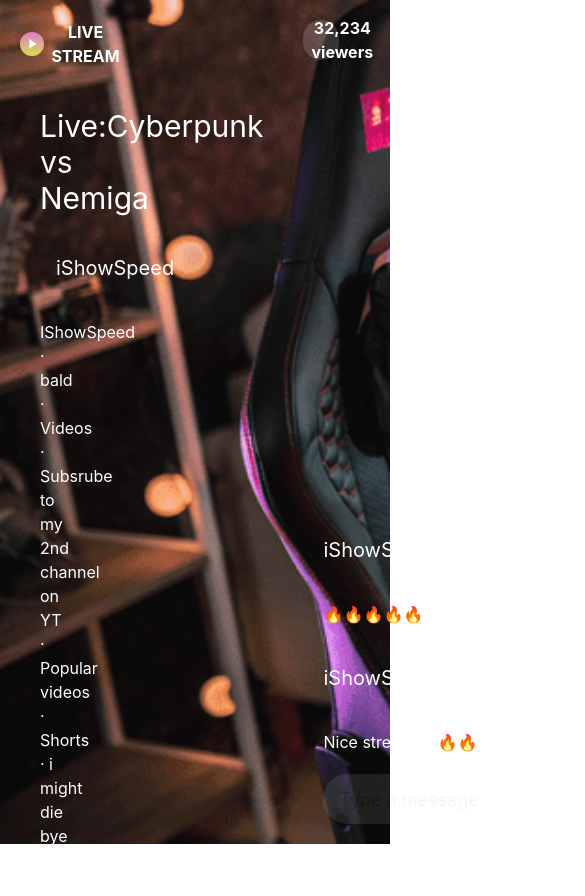
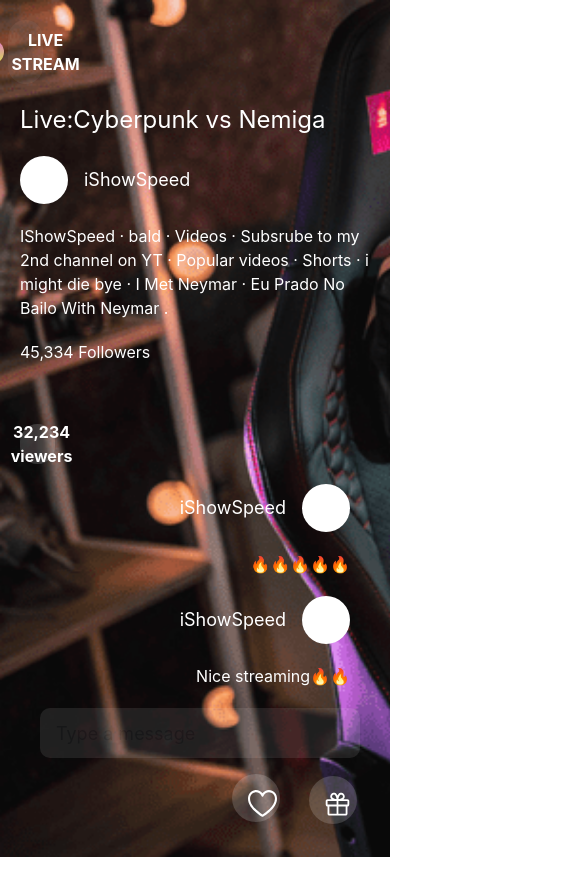
Before and after one commit to Mikepn02/live-streaming-platform, a React (Create React App) app: page /livestream in a window 390 px wide. Shown: the top 896 px of the page, 585 px wide, since content can reach past the window. After the commit the page ends 857 px from the top, so only its background shows below. Built offline with nearby package versions, Linux system fonts and the light colour scheme.

Commit message:
add challenge content

```diff
--- a/src/pages/dashboard-content/Livestream.js
+++ b/src/pages/dashboard-content/Livestream.js
@@ -1,42 +1,41 @@
-import React from 'react'
+import React from 'react';
 
 const Livestream = () => {
   return (
-        <div className='stream-bg flex flex-row justify-between w-full h-[100vh]'>
-            <div className='flex flex-col justify-between'>
-                <button className='relative flex ml-12 space-x-2 rounded-[50px] w-[9vw] h-16 items-center justify-center mt-5'>
+    <div className='stream-bg flex flex-col md:flex-row w-full'>
+      <div className='md:w-1/2 h-auto md:h-screen'>
+        <button className='relative flex ml-2 md:ml-12 space-x-2 rounded-[50px] w-[9vw] md:w-40 h-16 md:h-auto items-center justify-center mt-5'>
           <div className='bg-white w-full h-full rounded-[50px] opacity-5 absolute inset-0'></div>
           <img src='/assets/play.svg' alt='play' width={24} />
           <h1 className='text-white font-bold'>LIVE STREAM</h1>
         </button>
-                <div className='w-1/3 p-10 space-y-5'>
-                    <h1 className='text-3xl  text-white mt-auto'>Live:Cyberpunk vs Nemiga</h1>
+        <div className='p-5 md:p-10 space-y-5'>
+          <h1 className='text-2xl md:text-3xl text-white mt-auto'>Live:Cyberpunk vs Nemiga</h1>
           <div className='flex space-x-4 items-center'>
-                        <div className='rounded-full bg-white w-16 h-16'></div>
-                        <p className='text-white text-xl'>iShowSpeed</p>
+            <div className='rounded-full bg-white w-12 h-12'></div>
+            <p className='text-white text-lg md:text-xl'>iShowSpeed</p>
           </div>
-                    <p className=' text-white'>IShowSpeed · bald · Videos · Subsrube to my 2nd channel on YT · Popular videos · Shorts · i might die bye · I Met Neymar · Eu Prado No Bailo With Neymar .</p>
+          <p className='text-white md:w-2/4'>IShowSpeed · bald · Videos · Subsrube to my 2nd channel on YT · Popular videos · Shorts · i might die bye · I Met Neymar · Eu Prado No Bailo With Neymar .</p>
           <p className='text-white'>45,334 Followers</p>
         </div>
       </div>
-            <div className='flex flex-col justify-between'>
+      <div className='md:w-1/2 justify-between items-end p-5 md:p-8 '>
         <div className=''>
-                    <button className='relative flex ml-0 space-x-2 rounded-[50px] w-[9vw] h-10 items-center justify-start mt-5'>
+          <button className='relative flex ml-0 space-x-2 rounded-[50px] w-[9vw] md:w-40 h-10 md:h-auto items-center justify-center mt-5'>
             <div className='bg-white w-full h-full opacity-[17%] rounded-[50px] absolute inset-0'></div>
             <h1 className='text-white font-bold'>32,234 viewers</h1>
           </button>
         </div>
-
-                <div className='p-5'>
-                    <div className='flex flex-col gap-5'>
+        <div className='p-5 gap-5'>
+          <div className='flex flex-col gap-5 justify-end items-end'>
             <div className='flex space-x-4 items-center'>
-                            <p className='text-white text-xl'>iShowSpeed</p>
-                            <div className='rounded-full bg-white w-16 h-16'></div>
+              <p className='text-white text-lg md:text-xl'>iShowSpeed</p>
+              <div className='rounded-full bg-white w-12 h-12'></div>
             </div>
             <div>🔥🔥🔥🔥🔥</div>
             <div className='flex space-x-4 items-center'>
-                            <p className='text-white text-xl'>iShowSpeed</p>
-                            <div className='rounded-full bg-white w-16 h-16'></div>
+              <p className='text-white text-lg md:text-xl'>iShowSpeed</p>
+              <div className='rounded-full bg-white w-12 h-12'></div>
             </div>
             <div className='text-white'>Nice streaming🔥🔥</div>
           </div>
@@ -44,14 +43,23 @@
             <input
               type='email'
               placeholder='Type a message'
-                            className='flex-1 h-[50px]  max-w-[80%] bg-white opacity-[9%] rounded-[50px] outline-none px-4 text-lg text-[#797979]'
+              className='flex-1 h-[50px] md:w-[70vw] lg:w-[35vw] bg-white opacity-[9%] rounded-[10px] outline-none px-4 text-lg text-[#797979]'
             />
+          </div>
+          <div className='flex justify-end items-center mt-4 space-x-8'>
+            <div className='relative'>
+              <div className='bg-white opacity-[17%] absolute inset-0 rounded-full p-2 w-12 h-12'></div>
+              <img src='/assets/heart.svg' alt='heart' className='relative mt-4 ml-4' />
+            </div>
+            <div className='relative'>
+              <div className='bg-white opacity-[17%] absolute inset-0 rounded-full p-2 w-12 h-12'></div>
+              <img src='/assets/gift.svg' alt='gift' className='relative mt-4 ml-4' />
             </div>
           </div>
         </div>
+      </div>
+    </div>
+  );
+};
 
-        </div>
-    )
-}
-
-export default Livestream
+export default Livestream;
```
Also changed, not shown: public/assets/gift.svg (added), public/assets/heart.svg (added). Lines whose indentation alone changed are shown as unchanged.
